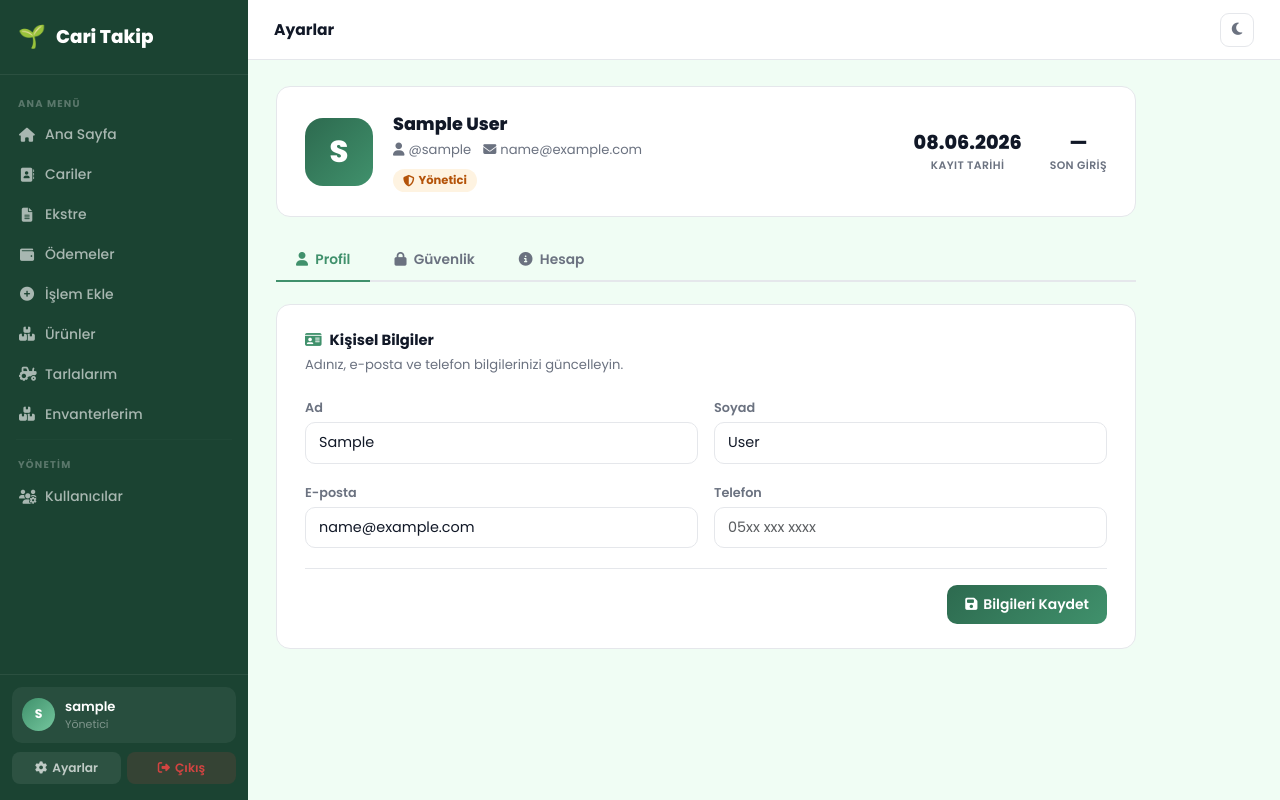
After one commit to serhat1997/tarim-asistani-v2, a Django app: page /accounts/ayarlar/ in a window 1280 px wide. The commit adds this page. Run offline with Django 5.2, Linux system fonts and the light colour scheme; the visitor is signed in with stand-in values (Sample User, id 1); data comes from the database, SQL or seed files in the repository.

Commit message:
Ayarlar sayfası eklendi: profil, güvenlik, hesap bilgisi ve tema
Co-Authored-By: Claude Sonnet 4.6 <noreply@anthropic.com>

```diff
--- /dev/null
+++ b/accounts/templates/accounts/settings.html
@@ -0,0 +1,461 @@
+{% extends 'dashboard/base.html' %}
+{% block title %}Ayarlar{% endblock %}
+{% block page_title %}Ayarlar{% endblock %}
+
+{% block extra_css %}
+<style>
+    .settings-wrap { max-width: 860px; }
+
+    /* ─── Profil kartı (üst) ─── */
+    .profile-hero {
+        background: var(--surface); border: 1px solid var(--border);
+        border-radius: var(--radius); padding: 24px 28px;
+        display: flex; align-items: center; gap: 20px; flex-wrap: wrap;
+        margin-bottom: 24px;
+    }
+    .ph-avatar {
+        width: 68px; height: 68px; border-radius: 18px; flex-shrink: 0;
+        background: linear-gradient(135deg, var(--primary), var(--primary-light));
+        display: flex; align-items: center; justify-content: center;
+        font-size: 1.9rem; font-weight: 800; color: #fff;
+    }
+    .ph-name   { font-size: 1.1rem; font-weight: 800; margin-bottom: 3px; }
+    .ph-meta   { font-size: .82rem; color: var(--sub); display: flex; gap: 12px; flex-wrap: wrap; }
+    .ph-badge  {
+        display: inline-flex; align-items: center; gap: 4px;
+        padding: 3px 10px; border-radius: 999px; font-size: .72rem; font-weight: 700;
+    }
+    .ph-badge.admin { background: rgba(245,158,11,.12); color: #b45309; }
+    .ph-badge.user  { background: rgba(64,145,108,.1);  color: #166534; }
+    .ph-stats {
+        margin-left: auto; display: flex; gap: 28px; text-align: center; flex-wrap: wrap;
+    }
+    .ph-stat-val  { font-size: 1.2rem; font-weight: 800; color: var(--text); }
+    .ph-stat-lbl  { font-size: .68rem; font-weight: 600; color: var(--sub); text-transform: uppercase; letter-spacing: .4px; }
+
+    /* ─── Tab ─── */
+    .tab-bar {
+        display: flex; gap: 4px;
+        border-bottom: 2px solid var(--border);
+        margin-bottom: 22px;
+    }
+    .tab-btn {
+        padding: 9px 20px; font-size: .86rem; font-weight: 600;
+        border: none; background: none; cursor: pointer;
+        color: var(--sub); border-bottom: 2px solid transparent;
+        margin-bottom: -2px; transition: color .15s, border-color .15s;
+    }
+    .tab-btn.active { color: var(--primary-light); border-bottom-color: var(--primary-light); }
+    .tab-pane { display: none; }
+    .tab-pane.active { display: block; }
+
+    /* ─── Section card ─── */
+    .set-card {
+        background: var(--surface); border: 1px solid var(--border);
+        border-radius: var(--radius); padding: 24px 28px; margin-bottom: 18px;
+    }
+    .set-card-title {
+        font-size: .92rem; font-weight: 700; margin-bottom: 4px;
+        display: flex; align-items: center; gap: 8px;
+    }
+    .set-card-sub { font-size: .82rem; color: var(--sub); margin-bottom: 20px; }
+    .field-2 { display: grid; grid-template-columns: 1fr 1fr; gap: 16px; }
+    .set-actions { display: flex; justify-content: flex-end; margin-top: 20px; padding-top: 16px; border-top: 1px solid var(--border); }
+
+    /* ─── Alert inline ─── */
+    .set-alert {
+        border-radius: 10px; padding: 10px 14px; font-size: .85rem;
+        display: flex; align-items: center; gap: 8px; margin-bottom: 16px;
+    }
+    .set-alert.ok  { background: rgba(34,197,94,.08);  color: #166534; border: 1px solid rgba(34,197,94,.2); }
+    .set-alert.err { background: rgba(239,68,68,.08);  color: #991b1b; border: 1px solid rgba(239,68,68,.2); }
+
+    /* ─── Info row ─── */
+    .info-row {
+        display: flex; align-items: center; justify-content: space-between;
+        padding: 12px 0; border-bottom: 1px solid var(--border);
+        font-size: .88rem;
+    }
+    .info-row:last-child { border-bottom: none; }
+    .info-row-label { color: var(--sub); font-weight: 600; font-size: .82rem; }
+    .info-row-val   { font-weight: 600; }
+
+    /* ─── Tehlikeli alan ─── */
+    .danger-card {
+        background: rgba(239,68,68,.04); border: 1.5px solid rgba(239,68,68,.2);
+        border-radius: var(--radius); padding: 22px 26px;
+    }
+    .danger-card-title { font-size: .9rem; font-weight: 700; color: #dc2626; margin-bottom: 4px; }
+    .danger-card-sub   { font-size: .82rem; color: var(--sub); margin-bottom: 16px; }
+
+    /* ─── Şifre güç göstergesi ─── */
+    .pw-strength { height: 3px; border-radius: 99px; margin-top: 6px; background: var(--border); overflow: hidden; }
+    .pw-strength-bar { height: 100%; width: 0; border-radius: 99px; transition: width .3s, background .3s; }
+    .pw-strength-lbl { font-size: .72rem; color: var(--sub); margin-top: 3px; }
+
+    @media (max-width: 640px) {
+        .field-2 { grid-template-columns: 1fr; }
+        .ph-stats { margin-left: 0; gap: 18px; }
+        .set-card { padding: 18px 16px; }
+    }
+</style>
+{% endblock %}
+
+{% block content %}
+<div class="settings-wrap">
+
+    <!-- ─── Profil Hero ─── -->
+    <div class="profile-hero">
+        <div class="ph-avatar">{{ request.user.username|first|upper }}</div>
+        <div>
+            <div class="ph-name">
+                {% if request.user.get_full_name %}{{ request.user.get_full_name }}{% else %}{{ request.user.username }}{% endif %}
+            </div>
+            <div class="ph-meta">
+                <span><i class="fas fa-user me-1"></i>@{{ request.user.username }}</span>
+                {% if request.user.email %}<span><i class="fas fa-envelope me-1"></i>{{ request.user.email }}</span>{% endif %}
+                {% if profile.phone %}<span><i class="fas fa-phone me-1"></i>{{ profile.phone }}</span>{% endif %}
+            </div>
+            <div style="margin-top:8px;">
+                {% if request.user.is_staff %}
+                <span class="ph-badge admin"><i class="fas fa-shield-alt"></i> Yönetici</span>
+                {% else %}
+                <span class="ph-badge user"><i class="fas fa-user-check"></i> Kullanıcı</span>
+                {% endif %}
+            </div>
+        </div>
+        <div class="ph-stats">
+            <div>
+                <div class="ph-stat-val">{{ request.user.date_joined|date:"d.m.Y" }}</div>
+                <div class="ph-stat-lbl">Kayıt Tarihi</div>
+            </div>
+            <div>
+                <div class="ph-stat-val">{% if request.user.last_login %}{{ request.user.last_login|date:"d.m.Y" }}{% else %}—{% endif %}</div>
+                <div class="ph-stat-lbl">Son Giriş</div>
+            </div>
+        </div>
+    </div>
+
+    <!-- ─── Tabs ─── -->
+    <div class="tab-bar">
+        <button class="tab-btn active" onclick="switchTab('profile',this)">
+            <i class="fas fa-user me-1"></i> Profil
+        </button>
+        <button class="tab-btn" onclick="switchTab('security',this)">
+            <i class="fas fa-lock me-1"></i> Güvenlik
+        </button>
+        <button class="tab-btn" onclick="switchTab('account',this)">
+            <i class="fas fa-info-circle me-1"></i> Hesap
+        </button>
+    </div>
+
+    <!-- ═══════════════════════════════════════════════════════ -->
+    <!-- TAB 1 — Profil -->
+    <!-- ═══════════════════════════════════════════════════════ -->
+    <div id="tab-profile" class="tab-pane active">
+
+        {% if success.profile %}
+        <div class="set-alert ok"><i class="fas fa-check-circle"></i> {{ success.profile }}</div>
+        {% endif %}
+        {% if errors.profile %}
+        <div class="set-alert err"><i class="fas fa-exclamation-circle"></i> {{ errors.profile }}</div>
+        {% endif %}
+
+        <div class="set-card">
+            <div class="set-card-title"><i class="fas fa-id-card" style="color:var(--primary-light);"></i> Kişisel Bilgiler</div>
+            <div class="set-card-sub">Adınız, e-posta ve telefon bilgilerinizi güncelleyin.</div>
+
+            <form method="post">
+                {% csrf_token %}
+                <input type="hidden" name="action" value="profile">
+
+                <div class="field-2 mb-3">
+                    <div>
+                        <label class="form-label">Ad</label>
+                        <input type="text" name="first_name" class="form-control"
+                            value="{{ request.user.first_name }}" placeholder="Adınız">
+                    </div>
+                    <div>
+                        <label class="form-label">Soyad</label>
+                        <input type="text" name="last_name" class="form-control"
+                            value="{{ request.user.last_name }}" placeholder="Soyadınız">
+                    </div>
+                </div>
+                <div class="field-2 mb-3">
+                    <div>
+                        <label class="form-label">E-posta</label>
+                        <input type="email" name="email" class="form-control"
+                            value="{{ request.user.email }}" placeholder="ornek@mail.com">
+                    </div>
+                    <div>
+                        <label class="form-label">Telefon</label>
+                        <input type="text" name="phone" class="form-control"
+                            value="{{ profile.phone }}" placeholder="05xx xxx xxxx">
+                    </div>
+                </div>
+
+                <div class="set-actions">
+                    <button type="submit" class="btn-g"><i class="fas fa-save"></i> Bilgileri Kaydet</button>
+                </div>
+            </form>
+        </div>
+
+    </div><!-- /tab-profile -->
+
+    <!-- ═══════════════════════════════════════════════════════ -->
+    <!-- TAB 2 — Güvenlik -->
+    <!-- ═══════════════════════════════════════════════════════ -->
+    <div id="tab-security" class="tab-pane">
+
+        <!-- Kullanıcı adı -->
+        {% if success.username %}
+        <div class="set-alert ok"><i class="fas fa-check-circle"></i> {{ success.username }}</div>
+        {% endif %}
+        {% if errors.username %}
+        <div class="set-alert err"><i class="fas fa-exclamation-circle"></i> {{ errors.username }}</div>
+        {% endif %}
+
+        <div class="set-card" style="margin-bottom:18px;">
+            <div class="set-card-title"><i class="fas fa-at" style="color:#3b82f6;"></i> Kullanıcı Adı Değiştir</div>
+            <div class="set-card-sub">Yeni kullanıcı adınız giriş ekranında ve sistemde görünür.</div>
+
+            <form method="post">
+                {% csrf_token %}
+                <input type="hidden" name="action" value="username">
+
+                <div class="field-2 mb-3">
+                    <div>
+                        <label class="form-label">Mevcut Kullanıcı Adı</label>
+                        <input type="text" class="form-control" value="{{ request.user.username }}" disabled
+                            style="opacity:.6;cursor:not-allowed;">
+                    </div>
+                    <div>
+                        <label class="form-label">Yeni Kullanıcı Adı <span style="color:#dc2626;">*</span></label>
+                        <input type="text" name="new_username" class="form-control"
+                            placeholder="yeni_kullanici_adi" autocomplete="username" minlength="3">
+                    </div>
+                </div>
+                <div class="mb-3">
+                    <label class="form-label">Mevcut Şifreniz (onay için) <span style="color:#dc2626;">*</span></label>
+                    <input type="password" name="current_password_u" class="form-control"
+                        placeholder="••••••••" autocomplete="current-password" required>
+                </div>
+
+                <div class="set-actions">
+                    <button type="submit" class="btn-g"><i class="fas fa-at"></i> Kullanıcı Adını Güncelle</button>
+                </div>
+            </form>
+        </div>
+
+        <!-- Şifre değiştir -->
+        {% if success.password %}
+        <div class="set-alert ok"><i class="fas fa-check-circle"></i> {{ success.password }}</div>
+        {% endif %}
+        {% if errors.password %}
+        <div class="set-alert err"><i class="fas fa-exclamation-circle"></i> {{ errors.password }}</div>
+        {% endif %}
+
+        <div class="set-card">
+            <div class="set-card-title"><i class="fas fa-key" style="color:#d97706;"></i> Şifre Değiştir</div>
+            <div class="set-card-sub">Güçlü bir şifre hesabınızı korur. En az 6 karakter kullanın.</div>
+
+            <form method="post">
+                {% csrf_token %}
+                <input type="hidden" name="action" value="password">
+
+                <div class="mb-3">
+                    <label class="form-label">Mevcut Şifre <span style="color:#dc2626;">*</span></label>
+                    <input type="password" name="current_password" class="form-control"
+                        placeholder="••••••••" autocomplete="current-password" required>
+                </div>
+                <div class="field-2 mb-3">
+                    <div>
+                        <label class="form-label">Yeni Şifre <span style="color:#dc2626;">*</span></label>
+                        <input type="password" name="new_password" id="newPw" class="form-control"
+                            placeholder="••••••••" autocomplete="new-password"
+                            required oninput="checkPwStrength(this.value)">
+                        <div class="pw-strength"><div class="pw-strength-bar" id="pwBar"></div></div>
+                        <div class="pw-strength-lbl" id="pwLbl">Şifre gücü</div>
+                    </div>
+                    <div>
+                        <label class="form-label">Yeni Şifre (Tekrar) <span style="color:#dc2626;">*</span></label>
+                        <input type="password" name="confirm_password" id="confPw" class="form-control"
+                            placeholder="••••••••" autocomplete="new-password"
+                            required oninput="checkPwMatch()">
+                        <div style="font-size:.72rem;margin-top:4px;" id="pwMatchLbl"></div>
+                    </div>
+                </div>
+
+                <div class="set-actions">
+                    <button type="submit" class="btn-g"><i class="fas fa-key"></i> Şifreyi Güncelle</button>
+                </div>
+            </form>
+        </div>
+
+    </div><!-- /tab-security -->
+
+    <!-- ═══════════════════════════════════════════════════════ -->
+    <!-- TAB 3 — Hesap -->
+    <!-- ═══════════════════════════════════════════════════════ -->
+    <div id="tab-account" class="tab-pane">
+
+        <div class="set-card" style="margin-bottom:18px;">
+            <div class="set-card-title"><i class="fas fa-info-circle" style="color:var(--primary-light);"></i> Hesap Bilgileri</div>
+            <div class="set-card-sub">Hesabınıza ait genel bilgiler.</div>
+
+            <div class="info-row">
+                <span class="info-row-label"><i class="fas fa-user me-2"></i>Kullanıcı Adı</span>
+                <span class="info-row-val" style="font-family:monospace;">{{ request.user.username }}</span>
+            </div>
+            <div class="info-row">
+                <span class="info-row-label"><i class="fas fa-envelope me-2"></i>E-posta</span>
+                <span class="info-row-val">{{ request.user.email|default:'—' }}</span>
+            </div>
+            <div class="info-row">
+                <span class="info-row-label"><i class="fas fa-shield-alt me-2"></i>Hesap Türü</span>
+                <span class="info-row-val">
+                    {% if request.user.is_staff %}
+                    <span class="ph-badge admin"><i class="fas fa-shield-alt"></i> Yönetici</span>
+                    {% else %}
+                    <span class="ph-badge user"><i class="fas fa-user-check"></i> Standart Kullanıcı</span>
+                    {% endif %}
+                </span>
+            </div>
+            <div class="info-row">
+                <span class="info-row-label"><i class="fas fa-calendar-plus me-2"></i>Kayıt Tarihi</span>
+                <span class="info-row-val">{{ request.user.date_joined|date:"d F Y, H:i" }}</span>
+            </div>
+            <div class="info-row">
+                <span class="info-row-label"><i class="fas fa-clock me-2"></i>Son Giriş</span>
+                <span class="info-row-val">
+                    {% if request.user.last_login %}{{ request.user.last_login|date:"d F Y, H:i" }}{% else %}—{% endif %}
+                </span>
+            </div>
+            <div class="info-row">
+                <span class="info-row-label"><i class="fas fa-toggle-on me-2"></i>Hesap Durumu</span>
+                <span class="info-row-val">
+                    {% if request.user.is_active %}
+                    <span style="color:#16a34a;font-weight:700;"><i class="fas fa-check-circle me-1"></i>Aktif</span>
+                    {% else %}
+                    <span style="color:#dc2626;font-weight:700;"><i class="fas fa-times-circle me-1"></i>Askıya Alındı</span>
+                    {% endif %}
+                </span>
+            </div>
+        </div>
+
+        <!-- Görünüm Tercihi -->
+        <div class="set-card" style="margin-bottom:18px;">
+            <div class="set-card-title"><i class="fas fa-palette" style="color:#8b5cf6;"></i> Görünüm</div>
+            <div class="set-card-sub">Arayüz temasını değiştirin. Seçiminiz tarayıcıda kaydedilir.</div>
+
+            <div style="display:flex;gap:12px;flex-wrap:wrap;">
+                <button class="theme-choice" id="choiceLight" onclick="setTheme('light')"
+                    style="flex:1;min-width:140px;padding:16px;border-radius:12px;border:2px solid var(--border);
+                    background:var(--surface);cursor:pointer;transition:border-color .15s;">
+                    <i class="fas fa-sun" style="font-size:1.4rem;color:#d97706;display:block;margin-bottom:8px;"></i>
+                    <div style="font-size:.85rem;font-weight:700;color:var(--text);">Açık Tema</div>
+                    <div style="font-size:.75rem;color:var(--sub);">Beyaz arka plan</div>
+                </button>
+                <button class="theme-choice" id="choiceDark" onclick="setTheme('dark')"
+                    style="flex:1;min-width:140px;padding:16px;border-radius:12px;border:2px solid var(--border);
+                    background:var(--surface);cursor:pointer;transition:border-color .15s;">
+                    <i class="fas fa-moon" style="font-size:1.4rem;color:#6366f1;display:block;margin-bottom:8px;"></i>
+                    <div style="font-size:.85rem;font-weight:700;color:var(--text);">Koyu Tema</div>
+                    <div style="font-size:.75rem;color:var(--sub);">Göz yormayan koyu mod</div>
+                </button>
+            </div>
+        </div>
+
+        <!-- Tehlikeli Alan -->
+        <div class="danger-card">
+            <div class="danger-card-title"><i class="fas fa-exclamation-triangle me-2"></i>Tehlikeli Alan</div>
+            <div class="danger-card-sub">
+                Hesabınızı sildiğinizde tüm verileriniz (cariler, işlemler, ödemeler) kalıcı olarak silinir.
+                Bu işlem geri alınamaz.
+            </div>
+            <a href="{% url 'account_delete' %}" class="btn-danger-soft" style="font-size:.86rem;">
+                <i class="fas fa-user-slash"></i> Hesabımı Sil
+            </a>
+        </div>
+
+    </div><!-- /tab-account -->
+
+</div>
+{% endblock %}
+
+{% block extra_js %}
+<script>
+function switchTab(name, btn) {
+    document.querySelectorAll('.tab-pane').forEach(p => p.classList.remove('active'));
+    document.querySelectorAll('.tab-btn').forEach(b => b.classList.remove('active'));
+    document.getElementById('tab-' + name).classList.add('active');
+    btn.classList.add('active');
+}
+
+/* Şifre güç göstergesi */
+function checkPwStrength(pw) {
+    const bar = document.getElementById('pwBar');
+    const lbl = document.getElementById('pwLbl');
+    let score = 0;
+    if (pw.length >= 6)  score++;
+    if (pw.length >= 10) score++;
+    if (/[A-Z]/.test(pw)) score++;
+    if (/[0-9]/.test(pw)) score++;
+    if (/[^A-Za-z0-9]/.test(pw)) score++;
+    const levels = [
+        { w: '0%',   c: 'transparent', t: 'Şifre gücü' },
+        { w: '25%',  c: '#ef4444',     t: 'Çok zayıf' },
+        { w: '45%',  c: '#f97316',     t: 'Zayıf' },
+        { w: '65%',  c: '#eab308',     t: 'Orta' },
+        { w: '82%',  c: '#22c55e',     t: 'İyi' },
+        { w: '100%', c: '#16a34a',     t: 'Güçlü' },
+    ];
+    const l = levels[Math.min(score, 5)];
+    bar.style.width = l.w;
+    bar.style.background = l.c;
+    lbl.style.color = l.c === 'transparent' ? 'var(--sub)' : l.c;
+    lbl.textContent = l.t;
+}
+
+/* Şifre eşleşme kontrolü */
+function checkPwMatch() {
+    const pw1 = document.getElementById('newPw').value;
+    const pw2 = document.getElementById('confPw').value;
+    const lbl = document.getElementById('pwMatchLbl');
+    if (!pw2) { lbl.textContent = ''; return; }
+    if (pw1 === pw2) {
+        lbl.style.color = '#16a34a';
+        lbl.innerHTML = '<i class="fas fa-check me-1"></i>Şifreler eşleşiyor';
+    } else {
+        lbl.style.color = '#ef4444';
+        lbl.innerHTML = '<i class="fas fa-times me-1"></i>Şifreler eşleşmiyor';
+    }
+}
+
+/* Tema seçim kartları */
+function setTheme(t) {
+    document.documentElement.setAttribute('data-theme', t);
+    localStorage.setItem('cari-theme', t);
+    const btn = document.getElementById('themeBtn');
+    if (btn) btn.innerHTML = t === 'dark' ? '<i class="fas fa-sun"></i>' : '<i class="fas fa-moon"></i>';
+    highlightThemeChoice(t);
+}
+function highlightThemeChoice(t) {
+    document.getElementById('choiceLight').style.borderColor = t === 'light' ? 'var(--primary-light)' : 'var(--border)';
+    document.getElementById('choiceDark').style.borderColor  = t === 'dark'  ? 'var(--primary-light)' : 'var(--border)';
+}
+(function() {
+    const t = localStorage.getItem('cari-theme') || 'light';
+    highlightThemeChoice(t);
+})();
+
+/* Aktif tab hatırlama (hata/başarı mesajı hangi tabda ise onu aç) */
+{% if success.username or errors.username or success.password or errors.password %}
+document.addEventListener('DOMContentLoaded', function() {
+    document.querySelector('[onclick="switchTab(\'security\',this)"]').click();
+});
+{% elif success.profile or errors.profile %}
+/* profil tab zaten varsayılan */
+{% endif %}
+</script>
+{% endblock %}
--- a/accounts/urls.py
+++ b/accounts/urls.py
@@ -16,4 +16,5 @@ urlpatterns = [
     path('kullanicilar/<int:user_id>/sifre-degistir/', views.user_change_password_admin_view, name='user_change_password_admin'),
     path('kullanicilar/<int:user_id>/sil/', views.user_delete_admin_view, name='user_delete_admin'),
     path('hesabim/sil/', views.account_delete_view, name='account_delete'),
+    path('ayarlar/', views.settings_view, name='settings'),
 ]
--- a/accounts/views.py
+++ b/accounts/views.py
@@ -221,6 +221,73 @@ def reset_password_view(request, token):
 
 
 @login_required
+def settings_view(request):
+    from django.contrib.auth import update_session_auth_hash
+    user    = request.user
+    profile, _ = UserProfile.objects.get_or_create(user=user)
+
+    success = {}
+    errors  = {}
+
+    if request.method == 'POST':
+        action = request.POST.get('action', '')
+
+        if action == 'profile':
+            first_name = request.POST.get('first_name', '').strip()
+            last_name  = request.POST.get('last_name', '').strip()
+            email      = request.POST.get('email', '').strip()
+            phone      = request.POST.get('phone', '').strip()
+            if email and User.objects.filter(email__iexact=email).exclude(pk=user.pk).exists():
+                errors['profile'] = 'Bu e-posta başka bir hesapta kullanılıyor.'
+            else:
+                user.first_name = first_name
+                user.last_name  = last_name
+                user.email      = email
+                user.save(update_fields=['first_name', 'last_name', 'email'])
+                profile.phone = phone
+                profile.save(update_fields=['phone'])
+                success['profile'] = 'Profil bilgileri güncellendi.'
+
+        elif action == 'username':
+            new_username = request.POST.get('new_username', '').strip()
+            cur_pw       = request.POST.get('current_password_u', '')
+            if not user.check_password(cur_pw):
+                errors['username'] = 'Mevcut şifreniz hatalı.'
+            elif not new_username:
+                errors['username'] = 'Kullanıcı adı boş bırakılamaz.'
+            elif len(new_username) < 3:
+                errors['username'] = 'Kullanıcı adı en az 3 karakter olmalıdır.'
+            elif User.objects.filter(username=new_username).exclude(pk=user.pk).exists():
+                errors['username'] = 'Bu kullanıcı adı zaten kullanılıyor.'
+            else:
+                user.username = new_username
+                user.save(update_fields=['username'])
+                success['username'] = 'Kullanıcı adı güncellendi.'
+
+        elif action == 'password':
+            cur_pw   = request.POST.get('current_password', '')
+            new_pw   = request.POST.get('new_password', '')
+            conf_pw  = request.POST.get('confirm_password', '')
+            if not user.check_password(cur_pw):
+                errors['password'] = 'Mevcut şifreniz hatalı.'
+            elif len(new_pw) < 6:
+                errors['password'] = 'Yeni şifre en az 6 karakter olmalıdır.'
+            elif new_pw != conf_pw:
+                errors['password'] = 'Yeni şifreler eşleşmiyor.'
+            else:
+                user.set_password(new_pw)
+                user.save()
+                update_session_auth_hash(request, user)
+                success['password'] = 'Şifreniz başarıyla güncellendi.'
+
+    return render(request, 'accounts/settings.html', {
+        'profile': profile,
+        'success': success,
+        'errors':  errors,
+    })
+
+
+@login_required
 def account_delete_view(request):
     if request.method == 'POST':
         confirm = request.POST.get('confirm')
--- a/dashboard/templates/dashboard/base.html
+++ b/dashboard/templates/dashboard/base.html
@@ -287,7 +287,7 @@
             </div>
         </div>
         <div class="sb-actions">
-            <a href="{% url 'account_delete' %}" class="sb-abtn sb-settings"><i class="fas fa-cog"></i> Ayarlar</a>
+            <a href="{% url 'settings' %}" class="sb-abtn sb-settings"><i class="fas fa-cog"></i> Ayarlar</a>
             <a href="{% url 'logout' %}" class="sb-abtn sb-logout"><i class="fas fa-sign-out-alt"></i> Çıkış</a>
         </div>
     </div>
```
